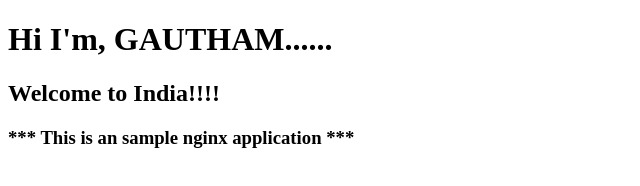
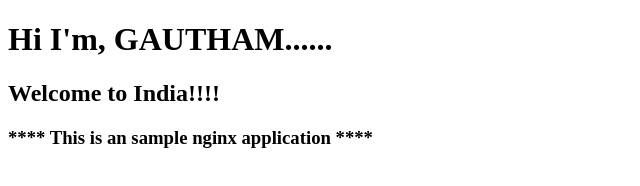
Before and after one commit to Gauthamdevops/aws-cicd-nginx-sample, a plain HTML site: page index.html in a window 1280 px wide. Shown: the full height of the page, 0-640 px from the left. Drawn offline with Linux system fonts and the light colour scheme.

Commit message:
Updated index.html file

```diff
--- a/index.html
+++ b/index.html
@@ -6,6 +6,6 @@
         <body>
                 <h1> Hi I'm,  GAUTHAM...... </h1>
                 <h2> Welcome to India!!!! </h2>
-		<h3> *** This is an sample nginx application *** </h3>
+		<h3> **** This is an sample nginx application **** </h3>
         </body>
 </html>
```
